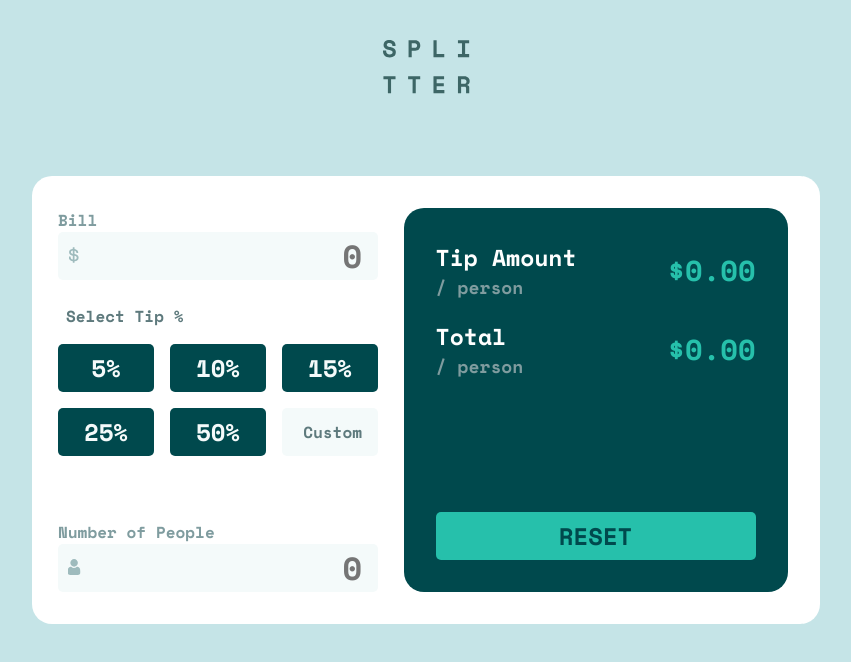
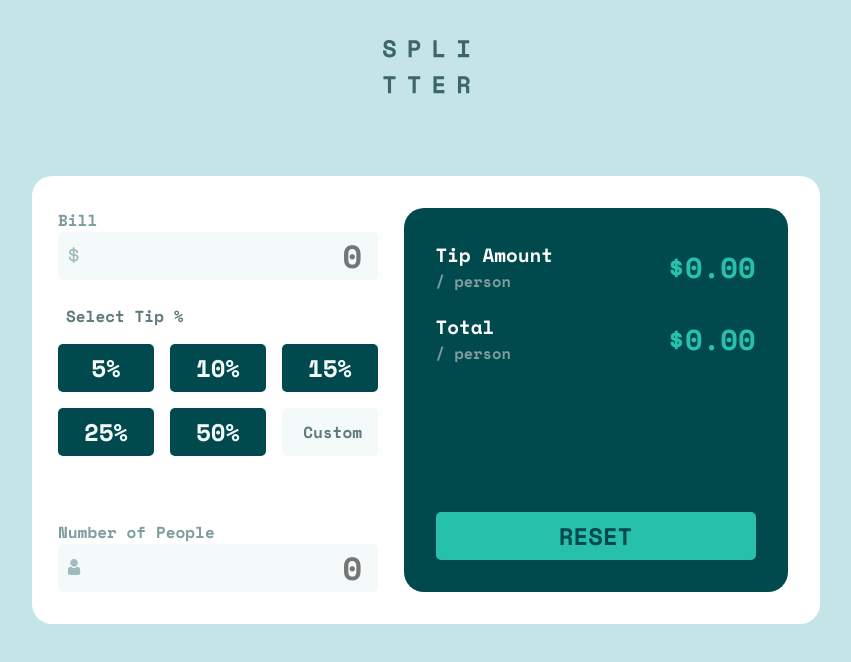
Before and after one commit to MrPhilus/Tip-Calculator, a React (Vite) app in the folder tip-calculator/: page / in a window 1280 px wide. Shown: the top 662 px of the page, without its empty margins (214-1065 px from the left). Built offline with nearby package versions, Linux system fonts and the light colour scheme.

Commit message:
text adjustment

```diff
--- a/tip-calculator/src/components/tipCard/TipCard.module.css
+++ b/tip-calculator/src/components/tipCard/TipCard.module.css
@@ -17,12 +17,12 @@
 
 .tipText {
   color: white;
-  font-size: 1.8vmax;
+  font-size: 1.5vmax;
 }
 
 .spanText {
   color: hsl(184, 14%, 56%);
-  font-size: 1.4vmax;
+  font-size: 1.2vmax;
 }
 
 .prices {
```
